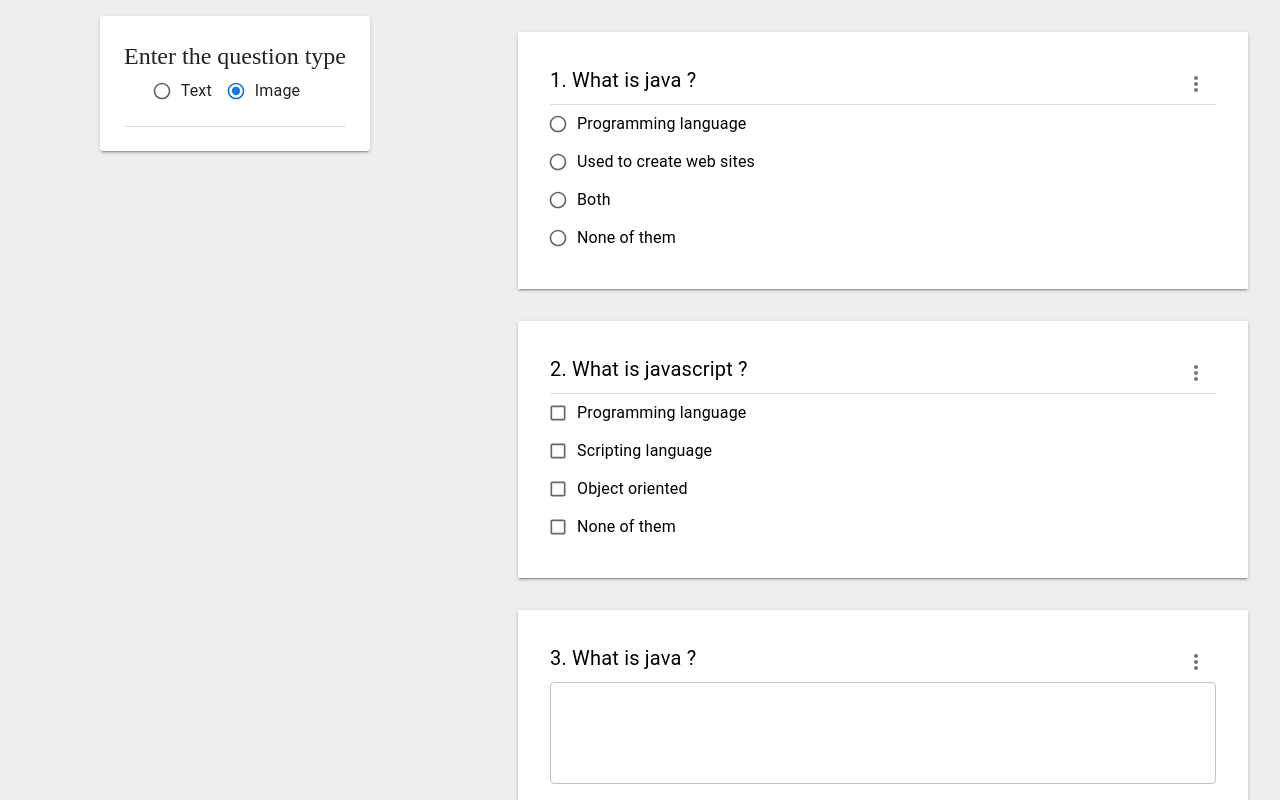
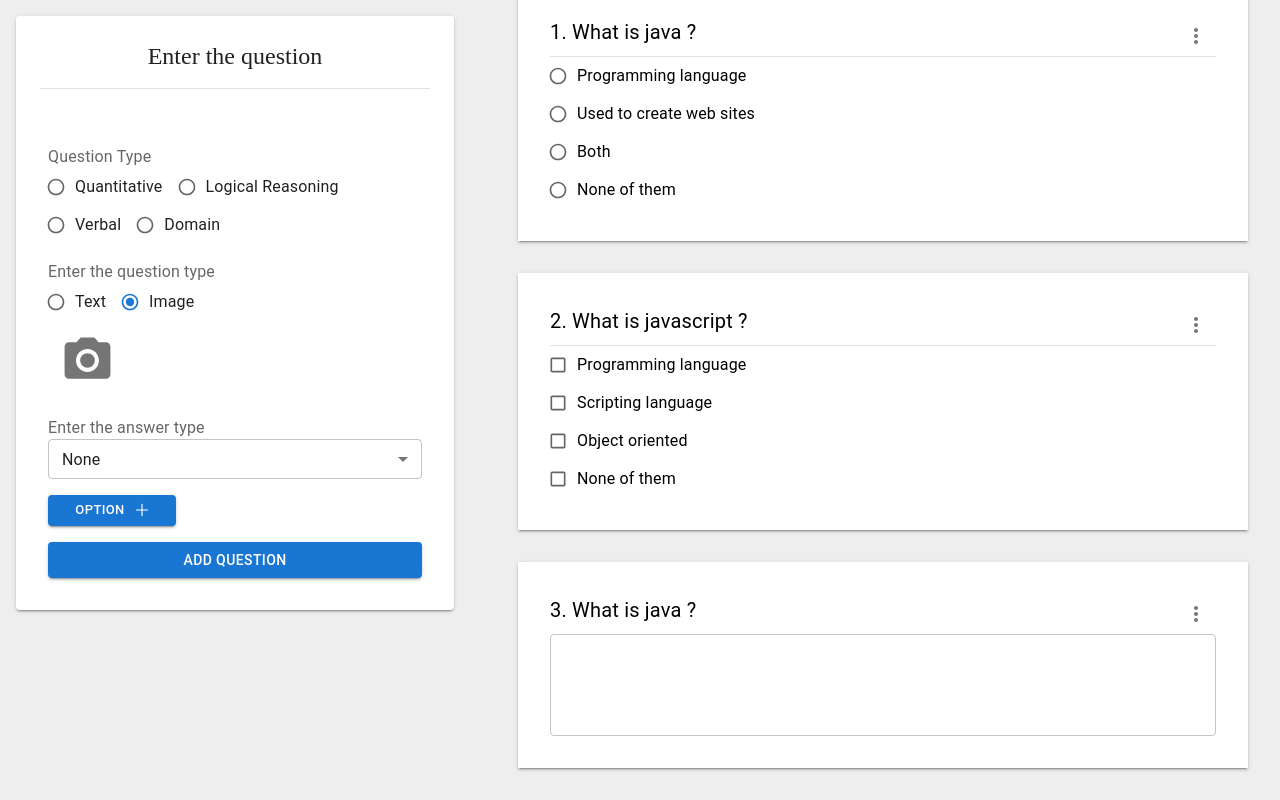
Before and after one commit to Sheel1211/HireGenius, a React (Vite) app in the folder client/: page / in a window 1280 px wide. Both pictures are taken after a click on the label "Image". Built offline with nearby package versions, Linux system fonts and the light colour scheme.

Commit message:
image type question added

```diff
--- a/client/src/pages/FormBuilder/AddQuestion/Text.jsx
+++ b/client/src/pages/FormBuilder/AddQuestion.jsx
@@ -1,30 +1,40 @@
 import React, { useState } from "react";
 import {
   Box,
-  FormControl,
+  Divider,
   FormControlLabel,
-  MenuItem,
   Radio,
   RadioGroup,
+  FormControl,
+  MenuItem,
   TextField,
   Select,
   Button,
   FormLabel,
   Alert,
   Checkbox,
+  Tooltip,
+  IconButton,
+  Typography,
+  Avatar,
 } from "@mui/material";
-import { PlusIcon } from "../Style";
+import { PlusIcon } from "./Style";
 import { useDispatch } from "react-redux";
-import { addQuestion } from "../../../store/slices/AptitudeSlice";
+import { addQuestion } from "../../store/slices/AptitudeSlice";
+import PhotoCameraIcon from "@mui/icons-material/PhotoCamera";
 
-const Text = () => {
+const AddQuestion = () => {
+  const [questionCategory, setQuestionCategory] = useState("Text");
   const [question, setQuestion] = useState("");
-  const [options, setOptions] = useState({ 0: "", 1: "", 2: "", 3: "" });
+  const [questionImage, setQuestionImage] = useState("");
+  const [questionImageURL, setQuestionImageURL] = useState("");
+  const [options, setOptions] = useState([]);
   const [answers, setAnswers] = useState([]);
   const [questionType, setQuestionType] = useState("");
   const [answerType, setAnswerType] = useState("None");
   const [showOption, setShowOption] = useState([]);
   const [showAlert, setShowAlert] = useState(false);
+
   const dispatch = useDispatch();
 
   const handleAddOption = () => {
@@ -39,6 +49,7 @@ const Text = () => {
       />
     );
     setShowOption([...showOption, newOption]);
+    // setOptions([...options, ""]);
   };
 
   const handleAnswers = (ans) => {
@@ -46,25 +57,25 @@ const Text = () => {
   };
 
   const handleOptions = (value, optionNumber) => {
-    console.log(value);
-    // var abcd = { ...options, [optionNumber - 1]: value };
-    // setOptions(abcd);
-    // console.log(options);
-    // const copy = { ...options, [optionNumber - 1]: option };
-    // setOptions(copy);
-    console.log(options);
+    // const copy = [...options];
+    options[optionNumber - 1] = value;
+    setOptions(options);
   };
 
   const handleSubmit = () => {
-    const data = { question, options, answers, questionType, answerType };
+    const data = {
+      question,
+      questionImageURL,
+      options,
+      answers,
+      questionType,
+      answerType,
+    };
     dispatch(addQuestion(data));
   };
 
-  console.log(options);
-
   const Option = ({ optionNumber }) => {
     const [singleOption, setSingleOption] = useState("");
-    console.log("Single option: ", singleOption);
     return (
       <Box
         sx={{
@@ -104,8 +115,28 @@ const Text = () => {
       </Box>
     );
   };
+
   return (
     <>
+      <Box
+        sx={{
+          width: "100%",
+          position: "sticky",
+          top: 0,
+          zIndex: 1,
+          background: "white",
+          padding: 3,
+        }}
+      >
+        <Typography
+          sx={{ fontFamily: "serif", textAlign: "center" }}
+          variant="h5"
+          component="div"
+        >
+          Enter the question
+        </Typography>
+        <Divider sx={{ marginTop: 2 }} />
+      </Box>
       <FormControl
         sx={{
           padding: 4,
@@ -143,6 +174,39 @@ const Text = () => {
             label="Domain"
           />
         </RadioGroup>
+        <>
+          <FormLabel focused={false} sx={{ marginTop: 2 }}>
+            Enter the question type
+          </FormLabel>
+          <RadioGroup
+            row
+            aria-labelledby="demo-row-radio-buttons-group-label"
+            name="row-radio-buttons-group"
+            sx={{
+              display: "flex",
+              justifyContent: "start",
+              alignItems: "center",
+            }}
+            onChange={(e) => setQuestionCategory(e.target.value)}
+          >
+            <FormControlLabel
+              value="Text"
+              control={
+                <Radio size="small" checked={questionCategory === "Text"} />
+              }
+              label="Text"
+            />
+            <FormControlLabel
+              value="Image"
+              control={
+                <Radio size="small" checked={questionCategory === "Image"} />
+              }
+              label="Image"
+            />
+          </RadioGroup>
+        </>
+        {questionCategory === "Text" && (
+          <>
             <FormLabel sx={{ marginTop: 2 }} focused={false}>
               Enter the question
             </FormLabel>
@@ -154,6 +218,51 @@ const Text = () => {
               value={question}
               onChange={(e) => setQuestion(e.target.value)}
             />
+          </>
+        )}
+        {questionCategory === "Image" && (
+          <>
+            <FormControl fullWidth>
+              <Box
+                sx={{
+                  display: "flex",
+                  alignItems: "center",
+                  justifyContent: "start",
+                }}
+              >
+                <TextField
+                  type="file"
+                  id="photo"
+                  sx={{ display: "none" }}
+                  onChange={(e) => {
+                    setQuestionImage(e.target.files[0]),
+                      setQuestionImageURL(
+                        URL.createObjectURL(e.target.files[0])
+                      );
+                  }}
+                />
+                <FormLabel htmlFor="photo">
+                  <Tooltip
+                    title="Choose the question"
+                    placement="top-start"
+                    arrow
+                  >
+                    <IconButton component="span" size="large">
+                      <PhotoCameraIcon sx={{ width: 55, height: 55 }} />
+                    </IconButton>
+                  </Tooltip>
+                </FormLabel>
+                {questionImageURL && (
+                  <Avatar
+                    sx={{ marginLeft: 2 }}
+                    alt="Image"
+                    src={questionImageURL}
+                  />
+                )}
+              </Box>
+            </FormControl>
+          </>
+        )}
         <FormLabel focused={false} sx={{ marginTop: 2 }}>
           Enter the answer type
         </FormLabel>
@@ -204,4 +313,4 @@ const Text = () => {
   );
 };
 
-export default Text;
+export default AddQuestion;
--- a/client/src/pages/FormBuilder/AddQuestion/AddQuestion.jsx
+++ /dev/null
@@ -1,68 +0,0 @@
-import React, { useState } from "react";
-import {
-  Box,
-  Divider,
-  FormControlLabel,
-  Radio,
-  RadioGroup,
-  Typography,
-} from "@mui/material";
-import Text from "./Text";
-
-const AddQuestion = () => {
-  const [questionCategory, setQuestionCategory] = useState("");
-
-  return (
-    <>
-      <Box
-        sx={{
-          width: "100%",
-          position: "sticky",
-          top: 0,
-          zIndex: 1,
-          background: "white",
-          padding: 3,
-        }}
-      >
-        <Typography
-          sx={{ fontFamily: "serif", textAlign: "center" }}
-          variant="h5"
-          component="div"
-        >
-          Enter the question type
-        </Typography>
-        <RadioGroup
-          row
-          aria-labelledby="demo-row-radio-buttons-group-label"
-          name="row-radio-buttons-group"
-          sx={{
-            display: "flex",
-            justifyContent: "center",
-            alignItems: "center",
-          }}
-          onChange={(e) => setQuestionCategory(e.target.value)}
-        >
-          <FormControlLabel
-            value="Text"
-            control={<Radio size="small" />}
-            label="Text"
-          />
-          <FormControlLabel
-            value="Image"
-            control={<Radio size="small" />}
-            label="Image"
-          />
-        </RadioGroup>
-        <Divider sx={{ marginTop: 2 }} />
-      </Box>
-
-      {questionCategory === "Text" && (
-        <>
-          <Text />
-        </>
-      )}
-    </>
-  );
-};
-
-export default AddQuestion;
--- a/client/src/pages/FormBuilder/Main.jsx
+++ b/client/src/pages/FormBuilder/Main.jsx
@@ -1,7 +1,7 @@
 import React from "react";
 import { Box, Card, Grid } from "@mui/material";
 import { Item, PlusIcon } from "./Style";
-import AddQuestion from "./AddQuestion/AddQuestion";
+import AddQuestion from "./AddQuestion";
 import ShowQuestions from "./ShowQuestions";
 
 const Main = () => {
--- a/client/src/pages/FormBuilder/ShowQuestions.jsx
+++ b/client/src/pages/FormBuilder/ShowQuestions.jsx
@@ -27,11 +27,13 @@ const ShowQuestions = () => {
   const lastQuestionRef = useRef(null);
 
   // Scroll to the last question when new questions are added
-  // useEffect(() => {
-  //   if (lastQuestionRef.current) {
-  //     lastQuestionRef.current.scrollIntoView({ behavior: "smooth" });
-  //   }
-  // }, [questions]);
+  useEffect(() => {
+    if (lastQuestionRef.current) {
+      lastQuestionRef.current.scrollIntoView({ behavior: "smooth" });
+    }
+  }, [questions]);
+
+  console.log(questions);
 
   // useEffect(() => {
   //   const handleVisibilityChange = () => {
@@ -86,6 +88,22 @@ const ShowQuestions = () => {
                   justifyContent: "space-between",
                 }}
               >
+                {question.questionImageURL ? (
+                  <>
+                    <Box>
+                      <img
+                        src={question.questionImageURL}
+                        alt="Big Image"
+                        style={{
+                          width: "100%",
+                          height: "100px",
+                          objectFit: "contain",
+                        }}
+                      />
+                    </Box>
+                  </>
+                ) : (
+                  <>
                     <Typography
                       onCopy={(e) => e.preventDefault()}
                       sx={{
@@ -97,6 +115,8 @@ const ShowQuestions = () => {
                     >
                       {index + 1}. {question.question}
                     </Typography>
+                  </>
+                )}
 
                 <IconButton>
                   <MoreVertIcon />
--- a/client/src/store/slices/AptitudeSlice.js
+++ b/client/src/store/slices/AptitudeSlice.js
@@ -2,18 +2,21 @@ import { createSlice } from "@reduxjs/toolkit";
 
 const initialState = [{
     question: "What is java ?",
+    questionImageURL: "",
     options: ['Programming language', 'Used to create web sites', 'Both', 'None of them'],
     answers: ['Both'],
     questionType: "Quantitative",
     answerType: "Radio"
 }, {
     question: "What is javascript ?",
+    questionImageURL: "",
     options: ['Programming language', 'Scripting language', 'Object oriented', 'None of them'],
     answers: ['Programming language', 'Scripting language', 'Object oriented'],
     questionType: "Quantitative",
     answerType: "Checkbox"
 }, {
     question: "What is java ?",
+    questionImageURL: "",
     options: [],
     answers: [],
     questionType: "Quantitative",
```
Also changed, not shown: client/src/pages/FormBuilder/AddQuestion/Image.jsx (deleted). Lines whose indentation alone changed are shown as unchanged.
